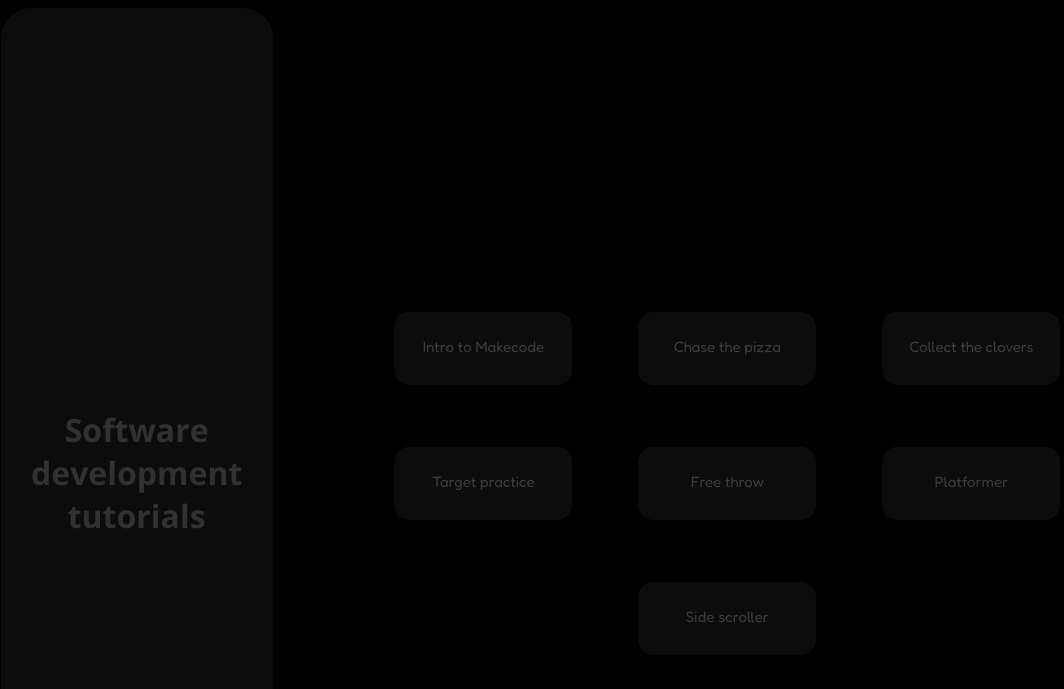
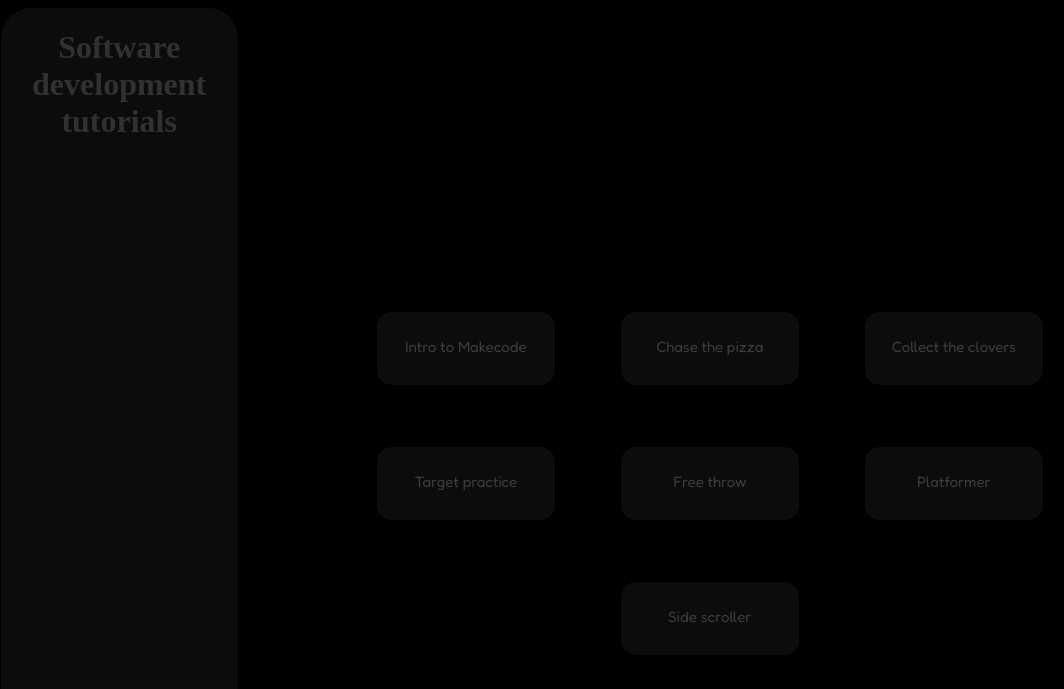
Before and after one commit to A4rav-1/school_homework, a plain HTML site: page index.html in a window 1280 px wide. Shown: the whole page, without its empty margins (90-1154 px from the left). Drawn offline with nearby package versions, Linux system fonts and the light colour scheme; a web font is replaced by a local one.

Commit message:
Update style.css

```diff
--- a/style.css
+++ b/style.css
@@ -17,8 +17,9 @@ a{
 
 h1{
     color: #313131;
-    font-family: "Open Sans", sans-serif;
-    margin-top:400px;
+    margin-top:400px
+    font-family: "Fredoka", sans-serif;
+    ;
 
 
 }
```
